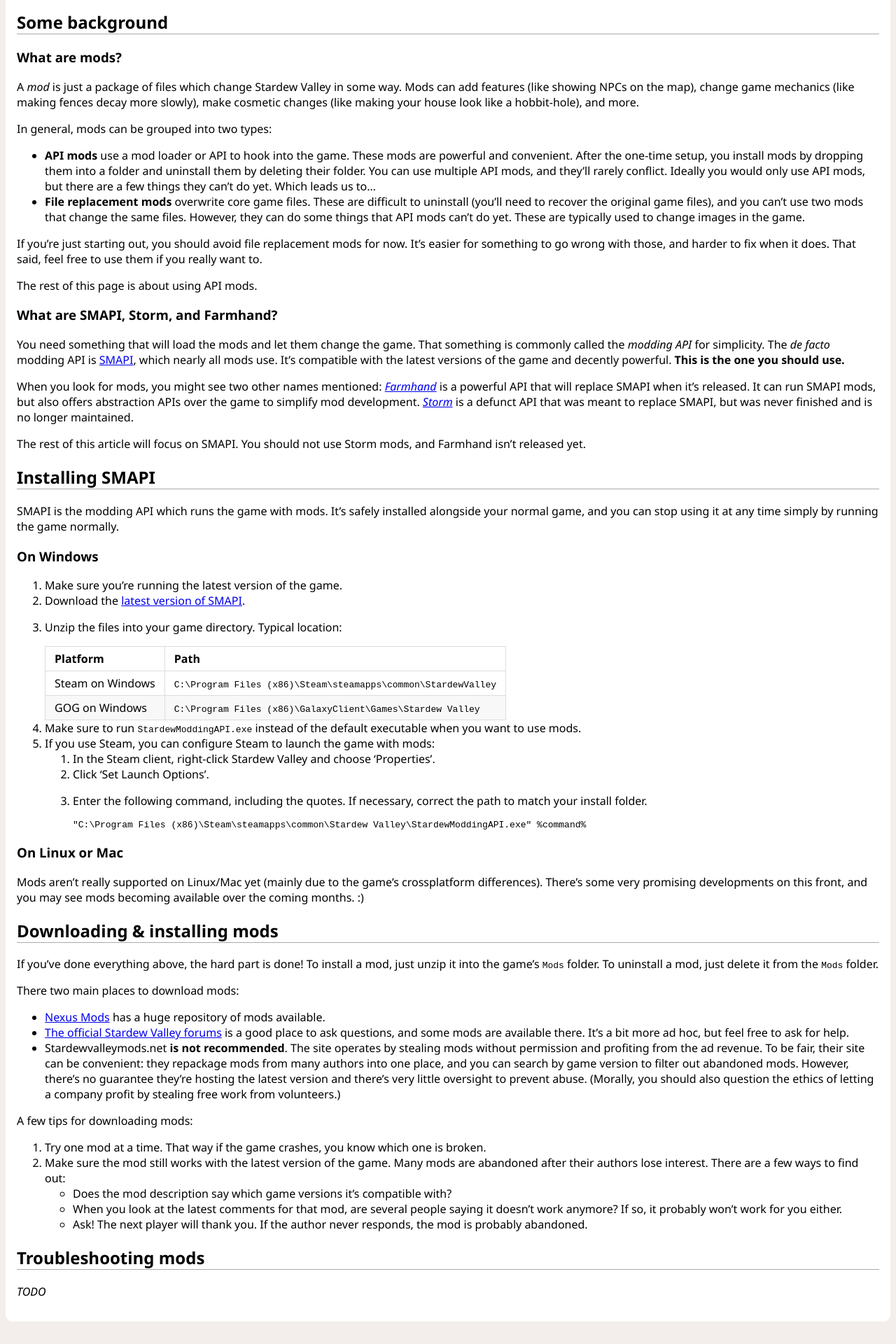
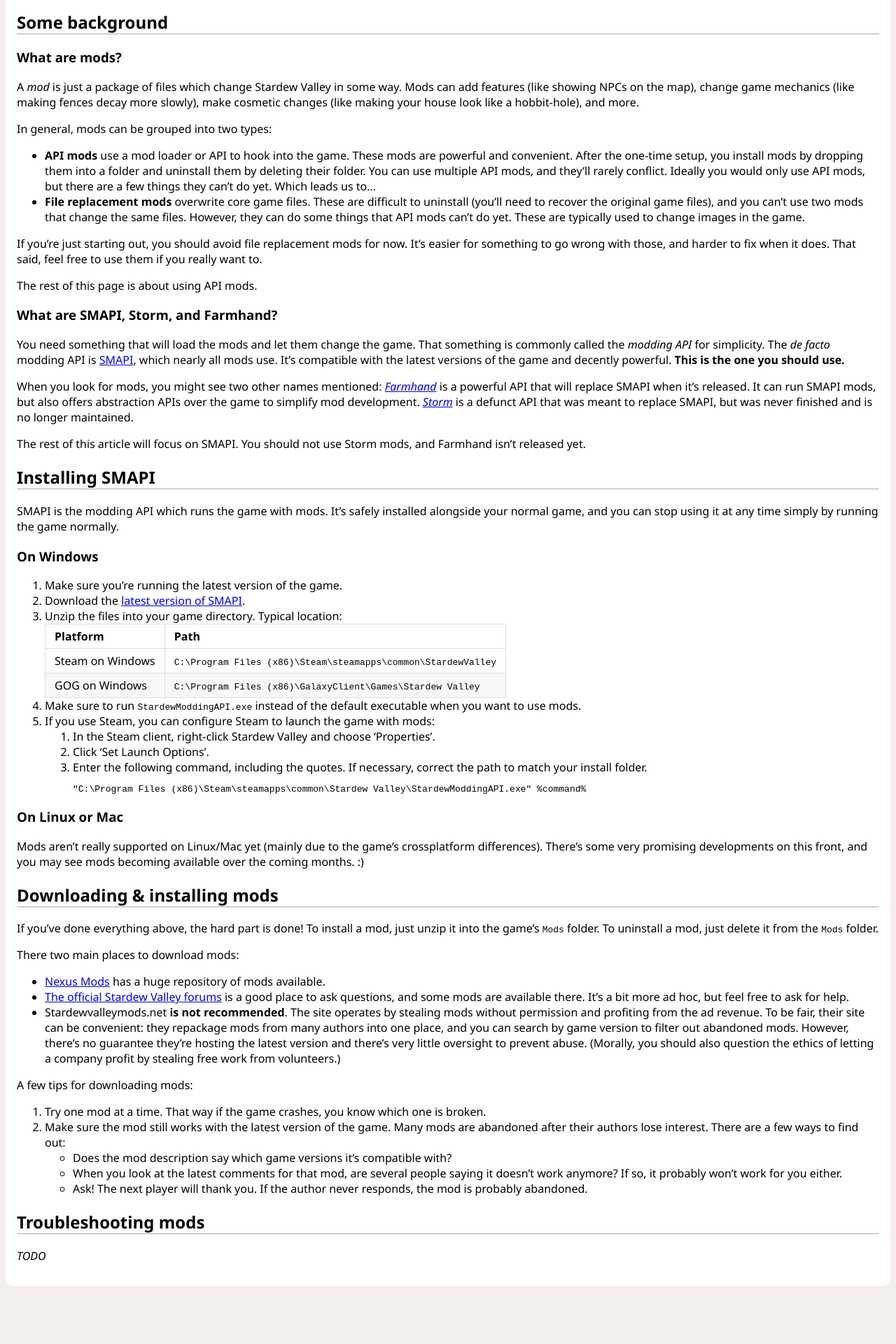
Before and after one commit to Pathoschild/canimod.github.io, a Jekyll site: the page built from guides/using-mods.md, in a window 1280 px wide. Shown: the part 494-2414 px from the top of the page at 70% size. Built offline with Jekyll 4.4.1, drawn with Linux system fonts in a browser that asks for light colours; after the commit the page ends 2363 px from its top, so only the background shows below that.

Commit message:
fix spacing issue with list items that have child elements

```diff
--- a/css/main.css
+++ b/css/main.css
@@ -48,6 +48,10 @@
     border-bottom: 1px solid #AAA;
 }
 
+li > p {
+    margin: 0;
+}
+
 table {
     border-spacing: 0;
     border-collapse: collapse;
```
